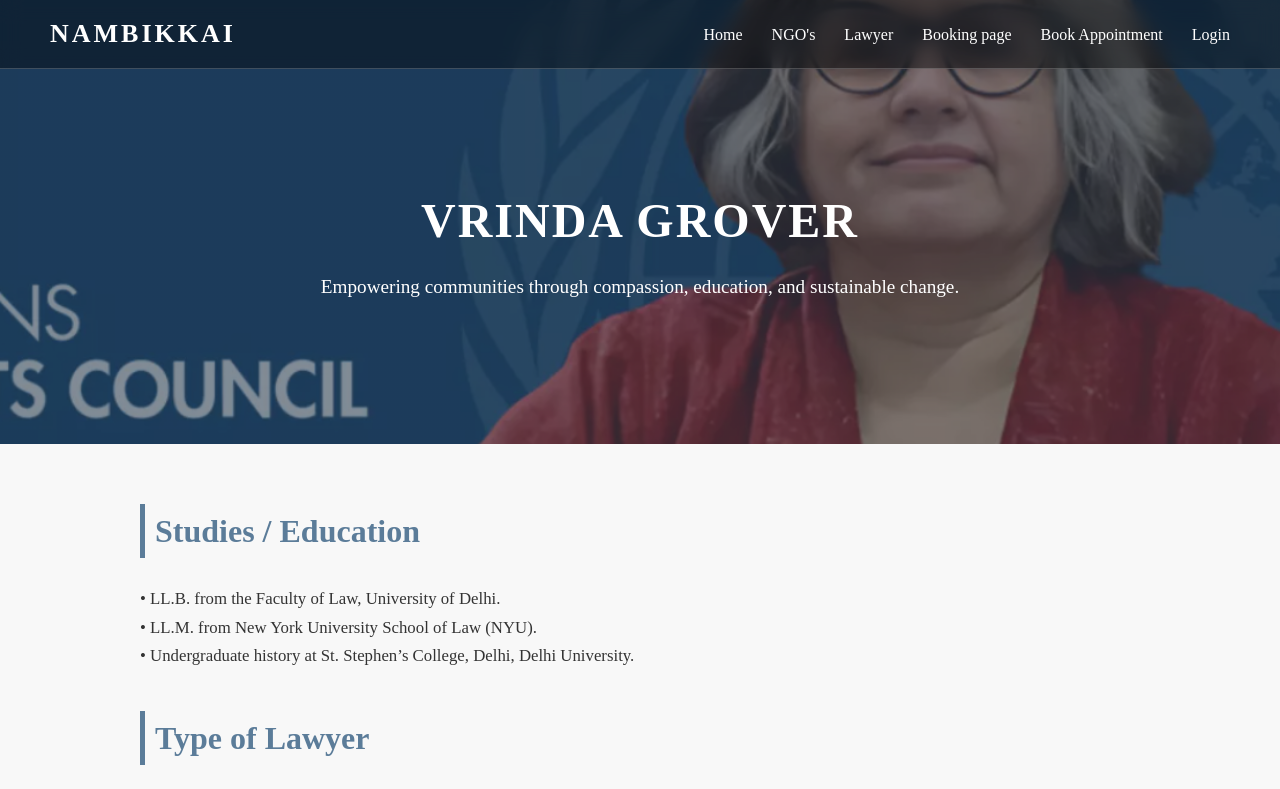
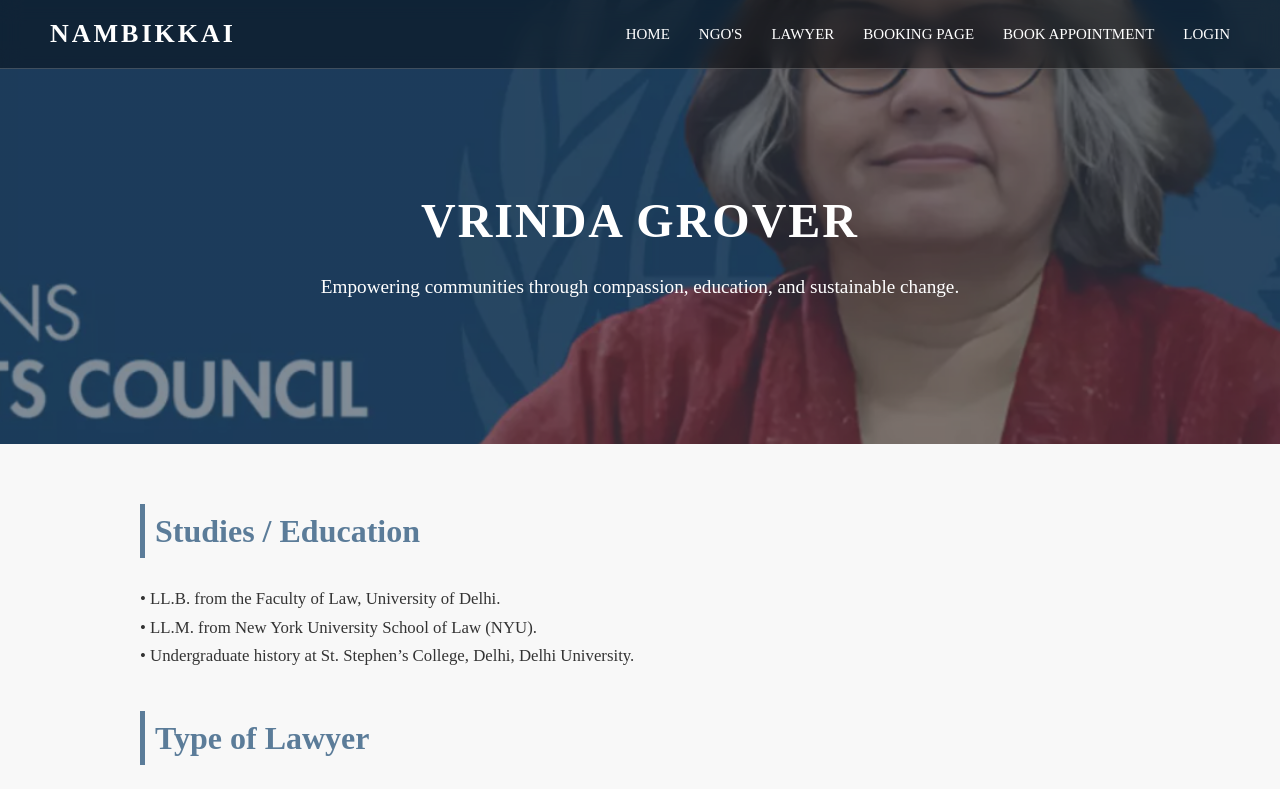
Before and after one commit to muthuselvigopalakrishnan-blip/frontend_nambikkai, a plain HTML site: page pages/vrinda grover.html in a window 1280 px wide. Shown: the top 789 px of the page. Drawn offline with Linux system fonts and the light colour scheme.

Commit message:
change in nav bar

```diff
--- a/css/anand-grover.css
+++ b/css/anand-grover.css
@@ -30,22 +30,29 @@ body {
   box-sizing: border-box;
 }
 .logo {
-    font-size: 26px;
-    font-weight: bold;
-    letter-spacing: 3px;
-    color: var(--light-text);
+  font-size: 26px;
+  font-weight: bold;
+  letter-spacing: 3px;
+  color: var(--light-text);
 }
 .nav a {
   color: white;
   text-decoration: none;
   margin-left: 25px;
-
+  color: var(--light-text);
+  text-decoration: none;
+  margin-left: 25px;
+  font-size: 15px;
+  text-transform: uppercase;
+  font-weight: 500;
+  transition: 0.3s ease;
 }
 .nav a:hover {
-    color: var(--primary-color);
+  color: var(--primary-color);
 }
 .hero {
-  background-image: linear-gradient(rgba(45, 62, 80, 0.6), rgba(45, 62, 80, 0.6)),
+  background-image:
+    linear-gradient(rgba(45, 62, 80, 0.6), rgba(45, 62, 80, 0.6)),
     url("/assests/Lawyer_image/Anand-Grover.avif");
   background-size: cover;
   background-position: center;
--- a/css/colin-gonsalves.css
+++ b/css/colin-gonsalves.css
@@ -30,22 +30,29 @@ body {
   box-sizing: border-box;
 }
 .logo {
-    font-size: 26px;
-    font-weight: bold;
-    letter-spacing: 3px;
-    color: var(--light-text);
+  font-size: 26px;
+  font-weight: bold;
+  letter-spacing: 3px;
+  color: var(--light-text);
 }
 .nav a {
   color: white;
   text-decoration: none;
   margin-left: 25px;
-
+  color: var(--light-text);
+  text-decoration: none;
+  margin-left: 25px;
+  font-size: 15px;
+  text-transform: uppercase;
+  font-weight: 500;
+  transition: 0.3s ease;
 }
 .nav a:hover {
-    color: var(--primary-color);
+  color: var(--primary-color);
 }
 .hero {
-  background-image: linear-gradient(rgba(45, 62, 80, 0.6), rgba(45, 62, 80, 0.6)),
+  background-image:
+    linear-gradient(rgba(45, 62, 80, 0.6), rgba(45, 62, 80, 0.6)),
     url("/assests/Lawyer_image/Colin\ Gonsalves.webp");
   background-size: cover;
   background-position: center;
--- a/css/dhanak.css
+++ b/css/dhanak.css
@@ -30,22 +30,29 @@ body {
   box-sizing: border-box;
 }
 .logo {
-    font-size: 26px;
-    font-weight: bold;
-    letter-spacing: 3px;
-    color: var(--light-text);
+  font-size: 26px;
+  font-weight: bold;
+  letter-spacing: 3px;
+  color: var(--light-text);
 }
 .nav a {
   color: white;
   text-decoration: none;
   margin-left: 25px;
-
+  color: var(--light-text);
+  text-decoration: none;
+  margin-left: 25px;
+  font-size: 15px;
+  text-transform: uppercase;
+  font-weight: 500;
+  transition: 0.3s ease;
 }
 .nav a:hover {
-    color: var(--primary-color);
+  color: var(--primary-color);
 }
 .hero {
-  background-image: linear-gradient(rgba(45, 62, 80, 0.6), rgba(45, 62, 80, 0.6)),
+  background-image:
+    linear-gradient(rgba(45, 62, 80, 0.6), rgba(45, 62, 80, 0.6)),
     url("/assests/NGO_images/dhanak.png");
   background-size: cover;
   background-position: center;
--- a/css/evidence-madurai.css
+++ b/css/evidence-madurai.css
@@ -30,22 +30,29 @@ body {
   box-sizing: border-box;
 }
 .logo {
-    font-size: 26px;
-    font-weight: bold;
-    letter-spacing: 3px;
-    color: var(--light-text);
+  font-size: 26px;
+  font-weight: bold;
+  letter-spacing: 3px;
+  color: var(--light-text);
 }
 .nav a {
   color: white;
   text-decoration: none;
   margin-left: 25px;
-
+  color: var(--light-text);
+  text-decoration: none;
+  margin-left: 25px;
+  font-size: 15px;
+  text-transform: uppercase;
+  font-weight: 500;
+  transition: 0.3s ease;
 }
 .nav a:hover {
-    color: var(--primary-color);
+  color: var(--primary-color);
 }
 .hero {
-  background-image: linear-gradient(rgba(45, 62, 80, 0.6), rgba(45, 62, 80, 0.6)),
+  background-image:
+    linear-gradient(rgba(45, 62, 80, 0.6), rgba(45, 62, 80, 0.6)),
     url("/assests/NGO_images/dhanak.png");
   background-size: cover;
   background-position: center;
--- a/css/indira-jaising.css
+++ b/css/indira-jaising.css
@@ -39,15 +39,20 @@ body {
   color: white;
   text-decoration: none;
   margin-left: 25px;
+  color: var(--light-text);
+  text-decoration: none;
+  margin-left: 25px;
+  font-size: 15px;
+  text-transform: uppercase;
+  font-weight: 500;
+  transition: 0.3s ease;
 }
 .nav a:hover {
   color: var(--primary-color);
 }
 .hero {
-  background-image: linear-gradient(
-      rgba(45, 62, 80, 0.6),
-      rgba(45, 62, 80, 0.6)
-    ),
+  background-image:
+    linear-gradient(rgba(45, 62, 80, 0.6), rgba(45, 62, 80, 0.6)),
     url("/assests/Lawyer_image/Indira.png");
   background-size: cover;
   background-position: center;
--- a/css/kavita-srivastava.css
+++ b/css/kavita-srivastava.css
@@ -30,22 +30,29 @@ body {
   box-sizing: border-box;
 }
 .logo {
-    font-size: 26px;
-    font-weight: bold;
-    letter-spacing: 3px;
-    color: var(--light-text);
+  font-size: 26px;
+  font-weight: bold;
+  letter-spacing: 3px;
+  color: var(--light-text);
 }
 .nav a {
   color: white;
   text-decoration: none;
   margin-left: 25px;
-
+  color: var(--light-text);
+  text-decoration: none;
+  margin-left: 25px;
+  font-size: 15px;
+  text-transform: uppercase;
+  font-weight: 500;
+  transition: 0.3s ease;
 }
 .nav a:hover {
-    color: var(--primary-color);
+  color: var(--primary-color);
 }
 .hero {
-  background-image: linear-gradient(rgba(45, 62, 80, 0.6), rgba(45, 62, 80, 0.6)),
+  background-image:
+    linear-gradient(rgba(45, 62, 80, 0.6), rgba(45, 62, 80, 0.6)),
     url("/assests/Lawyer_image/Kavita\ Srivastava.png");
   background-size: cover;
   background-position: center;
--- a/css/love-commado.css
+++ b/css/love-commado.css
@@ -30,22 +30,29 @@ body {
   box-sizing: border-box;
 }
 .logo {
-    font-size: 26px;
-    font-weight: bold;
-    letter-spacing: 3px;
-    color: var(--light-text);
+  font-size: 26px;
+  font-weight: bold;
+  letter-spacing: 3px;
+  color: var(--light-text);
 }
 .nav a {
   color: white;
   text-decoration: none;
   margin-left: 25px;
-
+  color: var(--light-text);
+  text-decoration: none;
+  margin-left: 25px;
+  font-size: 15px;
+  text-transform: uppercase;
+  font-weight: 500;
+  transition: 0.3s ease;
 }
 .nav a:hover {
-    color: var(--primary-color);
+  color: var(--primary-color);
 }
 .hero {
-  background-image: linear-gradient(rgba(45, 62, 80, 0.6), rgba(45, 62, 80, 0.6)),
+  background-image:
+    linear-gradient(rgba(45, 62, 80, 0.6), rgba(45, 62, 80, 0.6)),
     url("/assests/NGO_images/dhanak.png");
   background-size: cover;
   background-position: center;
--- a/css/manji_manch.css
+++ b/css/manji_manch.css
@@ -30,22 +30,29 @@ body {
   box-sizing: border-box;
 }
 .logo {
-    font-size: 26px;
-    font-weight: bold;
-    letter-spacing: 3px;
-    color: var(--light-text);
+  font-size: 26px;
+  font-weight: bold;
+  letter-spacing: 3px;
+  color: var(--light-text);
 }
 .nav a {
   color: white;
   text-decoration: none;
   margin-left: 25px;
-
+  color: var(--light-text);
+  text-decoration: none;
+  margin-left: 25px;
+  font-size: 15px;
+  text-transform: uppercase;
+  font-weight: 500;
+  transition: 0.3s ease;
 }
 .nav a:hover {
-    color: var(--primary-color);
+  color: var(--primary-color);
 }
 .hero {
-  background-image: linear-gradient(rgba(45, 62, 80, 0.6), rgba(45, 62, 80, 0.6)),
+  background-image:
+    linear-gradient(rgba(45, 62, 80, 0.6), rgba(45, 62, 80, 0.6)),
     url("/assests/NGO_images/dhanak.png");
   background-size: cover;
   background-position: center;
--- a/css/rebecca-john.css
+++ b/css/rebecca-john.css
@@ -30,22 +30,29 @@ body {
   box-sizing: border-box;
 }
 .logo {
-    font-size: 26px;
-    font-weight: bold;
-    letter-spacing: 3px;
-    color: var(--light-text);
+  font-size: 26px;
+  font-weight: bold;
+  letter-spacing: 3px;
+  color: var(--light-text);
 }
 .nav a {
   color: white;
   text-decoration: none;
   margin-left: 25px;
-
+  color: var(--light-text);
+  text-decoration: none;
+  margin-left: 25px;
+  font-size: 15px;
+  text-transform: uppercase;
+  font-weight: 500;
+  transition: 0.3s ease;
 }
 .nav a:hover {
-    color: var(--primary-color);
+  color: var(--primary-color);
 }
 .hero {
-  background-image: linear-gradient(rgba(45, 62, 80, 0.6), rgba(45, 62, 80, 0.6)),
+  background-image:
+    linear-gradient(rgba(45, 62, 80, 0.6), rgba(45, 62, 80, 0.6)),
     url("/assests/Lawyer_image/Rebecca_John.jpg");
   background-size: cover;
   background-position: center;
--- a/css/vrinda-grover.css
+++ b/css/vrinda-grover.css
@@ -14,9 +14,9 @@ body {
 }
 
 .header {
-  background: rgba(0, 0, 0, 0.4); /* ✅ transparent */
+  background: rgba(0, 0, 0, 0.4);
   color: white;
-  padding: 12px 50px; /* ✅ slim height */
+  padding: 12px 50px;
   display: flex;
   justify-content: space-between;
   align-items: center;
@@ -25,7 +25,7 @@ body {
   left: 0;
   width: 100%;
   z-index: 1000;
-  backdrop-filter: blur(10px); /* ✅ glass effect */
+  backdrop-filter: blur(10px);
   border-bottom: 1px solid rgba(255, 255, 255, 0.2);
   box-sizing: border-box;
 }
@@ -36,9 +36,13 @@ body {
     color: var(--light-text);
 }
 .nav a {
-  color: white;
-  text-decoration: none;
-  margin-left: 25px;
+    color: var(--light-text);
+    text-decoration: none;
+    margin-left: 25px;
+    font-size: 15px;
+    text-transform: uppercase;
+    font-weight: 500;
+    transition: 0.3s ease;
 
 }
 .nav a:hover {
```
